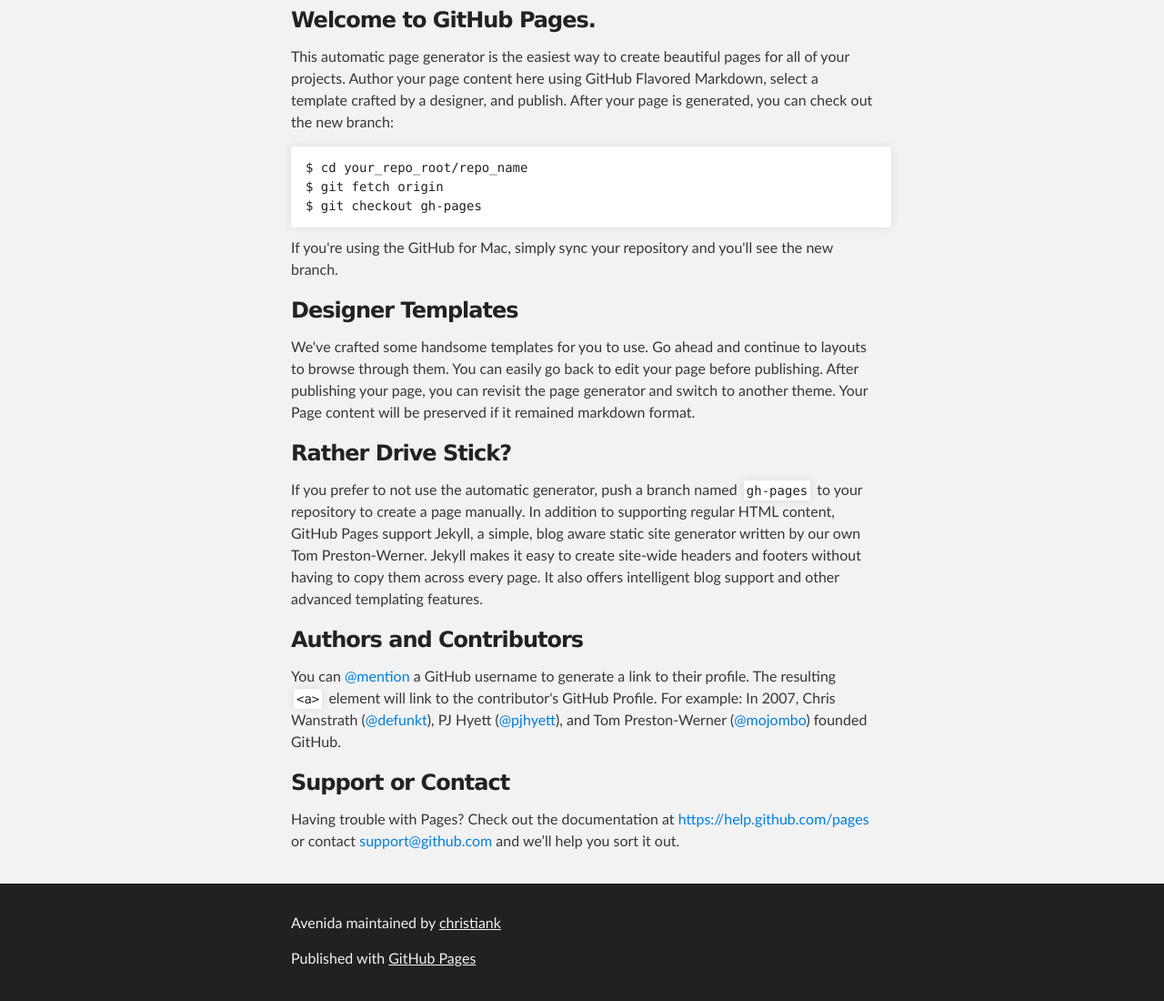
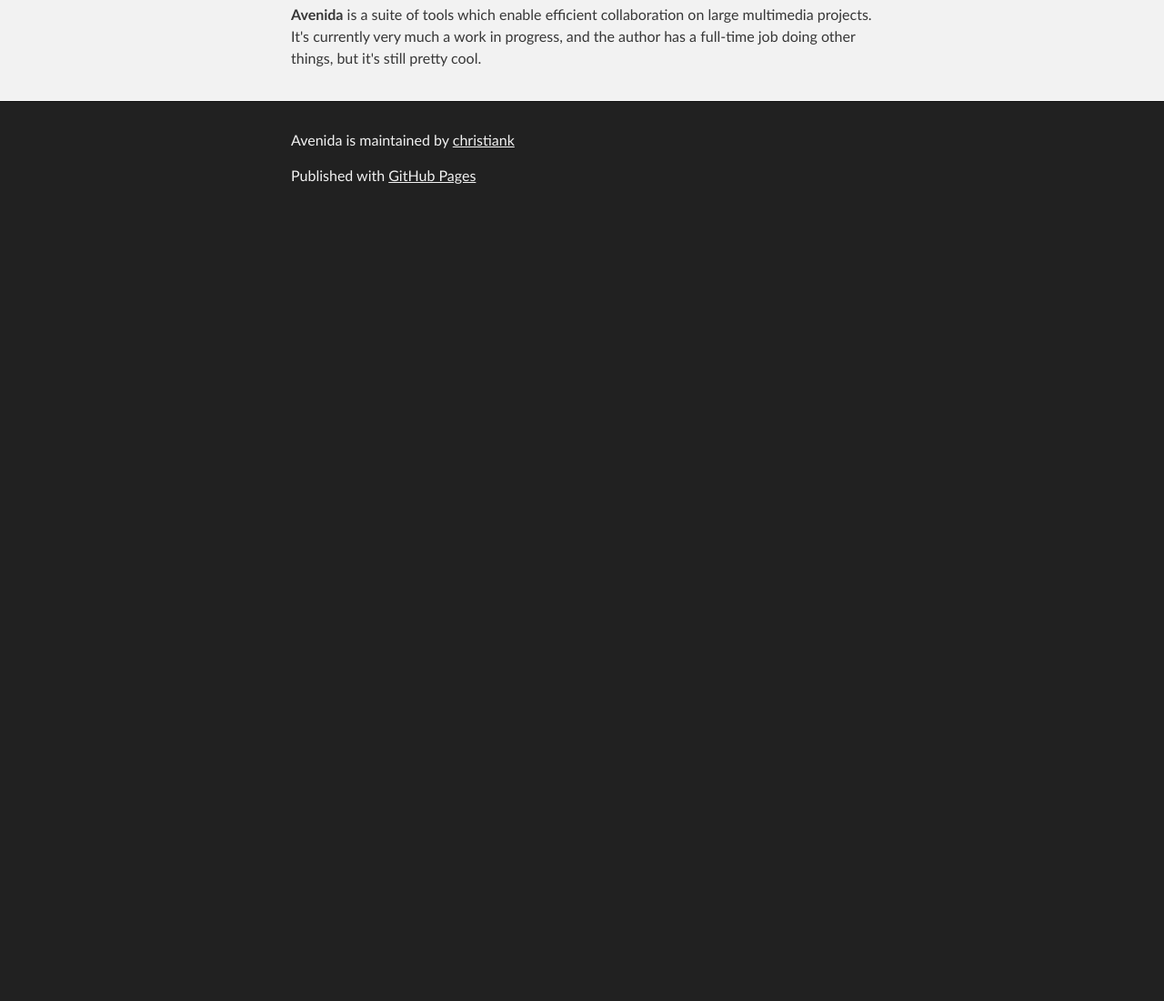
Before and after one commit to christiank/avenida, a plain HTML site: page index.html in a window 1280 px wide. Shown: the part 256-1356 px from the top of the page at 91% size. After the commit the page ends 800 px from the top, so only its background shows below. Drawn offline with Linux system fonts and the light colour scheme.

Commit message:
Get rid of the pregenerated stuff.

```diff
--- a/index.html
+++ b/index.html
@@ -1,26 +1,21 @@
-<!DOCTYPE html>
+<!doctype html>
+
 <html>
-
 <head>
   <meta charset='utf-8'>
   <meta http-equiv="X-UA-Compatible" content="chrome=1">
   <meta name="description" content="Avenida : A multimedia scripting runtime environment">
-
   <link rel="stylesheet" type="text/css" media="screen" href="stylesheets/stylesheet.css">
-
   <title>Avenida</title>
 </head>
-
 <body>
 
 <!-- HEADER -->
 <div id="header_wrap" class="outer">
   <header class="inner">
     <a id="forkme_banner" href="https://github.com/christiank/avenida">View on GitHub</a>
-
     <h1 id="project_title">Avenida</h1>
     <h2 id="project_tagline">A multimedia scripting runtime environment</h2>
-
     <section id="downloads">
       <a class="zip_download_link" href="https://github.com/christiank/avenida/zipball/master">Download this project as a .zip file</a>
       <a class="tar_download_link" href="https://github.com/christiank/avenida/tarball/master">Download this project as a tar.gz file</a>
@@ -31,49 +26,20 @@
 <!-- MAIN CONTENT -->
 <div id="main_content_wrap" class="outer">
   <section id="main_content" class="inner">
-        <h3>
-<a id="welcome-to-github-pages" class="anchor" href="#welcome-to-github-pages" aria-hidden="true"><span class="octicon octicon-link"></span></a>Welcome to GitHub Pages.</h3>
 
-<p>This automatic page generator is the easiest way to create beautiful pages for all of your projects. Author your page content here using GitHub Flavored Markdown, select a template crafted by a designer, and publish. After your page is generated, you can check out the new branch:</p>
-
-<pre><code>$ cd your_repo_root/repo_name
-$ git fetch origin
-$ git checkout gh-pages
-</code></pre>
-
-<p>If you're using the GitHub for Mac, simply sync your repository and you'll see the new branch.</p>
-
-<h3>
-<a id="designer-templates" class="anchor" href="#designer-templates" aria-hidden="true"><span class="octicon octicon-link"></span></a>Designer Templates</h3>
-
-<p>We've crafted some handsome templates for you to use. Go ahead and continue to layouts to browse through them. You can easily go back to edit your page before publishing. After publishing your page, you can revisit the page generator and switch to another theme. Your Page content will be preserved if it remained markdown format.</p>
-
-<h3>
-<a id="rather-drive-stick" class="anchor" href="#rather-drive-stick" aria-hidden="true"><span class="octicon octicon-link"></span></a>Rather Drive Stick?</h3>
-
-<p>If you prefer to not use the automatic generator, push a branch named <code>gh-pages</code> to your repository to create a page manually. In addition to supporting regular HTML content, GitHub Pages support Jekyll, a simple, blog aware static site generator written by our own Tom Preston-Werner. Jekyll makes it easy to create site-wide headers and footers without having to copy them across every page. It also offers intelligent blog support and other advanced templating features.</p>
-
-<h3>
-<a id="authors-and-contributors" class="anchor" href="#authors-and-contributors" aria-hidden="true"><span class="octicon octicon-link"></span></a>Authors and Contributors</h3>
-
-<p>You can <a href="https://github.com/blog/821" class="user-mention">@mention</a> a GitHub username to generate a link to their profile. The resulting <code>&lt;a&gt;</code> element will link to the contributor's GitHub Profile. For example: In 2007, Chris Wanstrath (<a href="https://github.com/defunkt" class="user-mention">@defunkt</a>), PJ Hyett (<a href="https://github.com/pjhyett" class="user-mention">@pjhyett</a>), and Tom Preston-Werner (<a href="https://github.com/mojombo" class="user-mention">@mojombo</a>) founded GitHub.</p>
-
-<h3>
-<a id="support-or-contact" class="anchor" href="#support-or-contact" aria-hidden="true"><span class="octicon octicon-link"></span></a>Support or Contact</h3>
-
-<p>Having trouble with Pages? Check out the documentation at <a href="https://help.github.com/pages">https://help.github.com/pages</a> or contact <a href="mailto:support@github.com">support@github.com</a> and we’ll help you sort it out.</p>
-      </section>
+  <p><strong>Avenida</strong> is a suite of tools which enable efficient
+  collaboration on large multimedia projects. It's currently very much a work
+  in progress, and the author has a full-time job doing other things, but it's
+  still pretty cool.</p>
 </div>
 
 <!-- FOOTER  -->
 <div id="footer_wrap" class="outer">
   <footer class="inner">
-        <p class="copyright">Avenida maintained by <a href="https://github.com/christiank">christiank</a></p>
+    <p class="copyright">Avenida is maintained by <a href="https://github.com/christiank">christiank</a></p>
     <p>Published with <a href="https://pages.github.com">GitHub Pages</a></p>
   </footer>
 </div>
 
-
-
 </body>
 </html>
```
Lines whose indentation alone changed are shown as unchanged.
